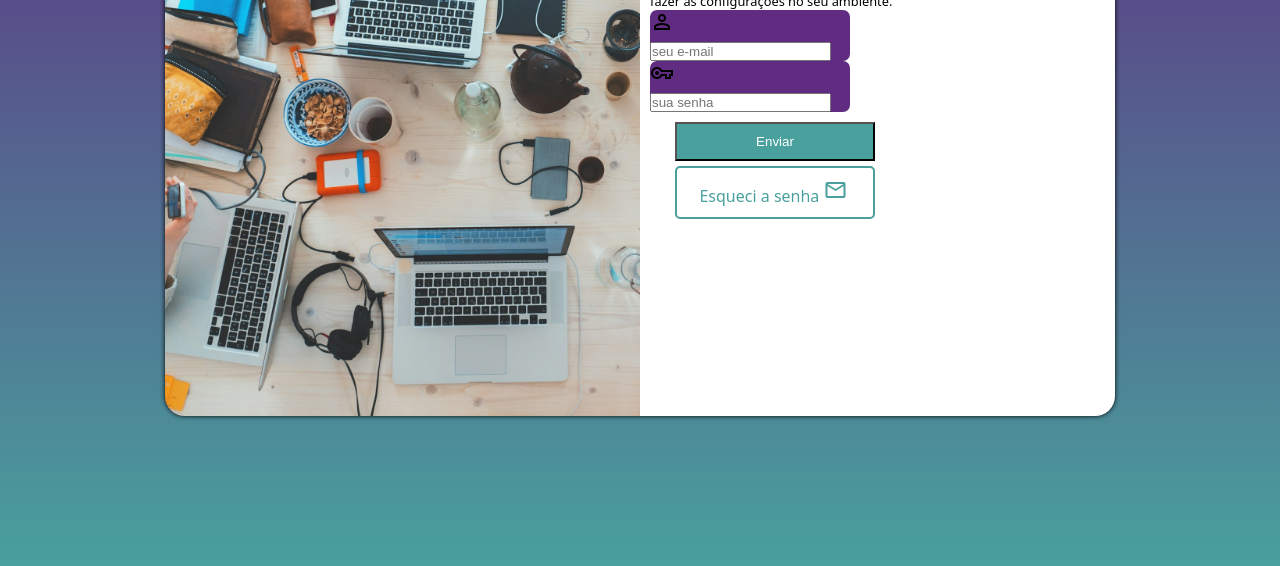
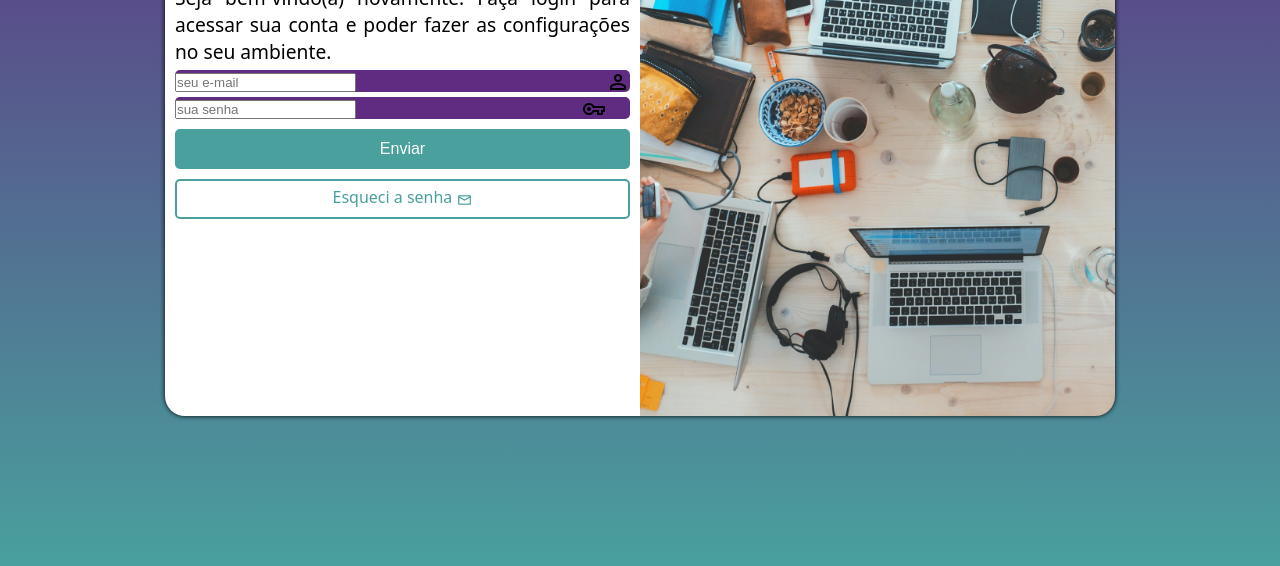
Before and after one commit to Pablito-Gomes/projeto-tela-login, a plain HTML site: page index.html in a window 1280 px wide. Shown: the part 234-800 px from the top of the page. Drawn offline with nearby package versions, Linux system fonts and the light colour scheme.

Commit message:
Atualização do projeto
Data: 10/06/2024

```diff
--- a/estilo/mobile-first.css
+++ b/estilo/mobile-first.css
@@ -82,32 +82,60 @@ h1{
 
 .input{
     background-color: var(--cor2);
-    width: 200px;
-    border-radius: 7px;
+    margin: 5px 0px;
+    border-radius: 5px;
+}
+
+.input > label{
+    float: right;
 }
 
 a{
     display: block;
-    padding: 10px;
     text-decoration: none;
     text-align: center;
-    max-width: 200px;
     border-radius: 5px;
-    margin-left: 25px;
-    margin-top: 5px;
+    color: var(--cor1);
+    padding: 5px;
 }
 
-#entrar{
-    padding: 10px;
+#enviar{
+    display: block;
+    color: white;
+    font-size: 1em;
     background-color: var(--cor1);
-    color: white;
-    width: 200px;
-    margin-left: 25px;
+    width: 100%;
+    height: 40px;
+    border: none;
+    border-radius: 5px;
     margin-top: 10px;
 }
 
+#enviar:hover{
+    background-color: white;
+    color: var(--cor1);
+    border: 2px solid var(--cor1);
+
+    transition: 0.5s;
+}
+
 #esqueci-a-senha{
-    border: 2px solid var(--cor1);
-    padding-left: 7px;
-    color: var(--cor1);
+   display: block;
+   width: 100%;
+   height: 40px;
+   border: 2px  solid var(--cor1);
+   margin-top: 10px;
 }
+
+#esqueci-a-senha:hover{
+    background-color: var(--cor1);
+    color: white;
+
+    transition: 0.5s;
+}
+
+#esqueci-a-senha > span{
+    font-size: 1em;
+    vertical-align: text-bottom;
+
+}
--- a/estilo/telas-medias.css
+++ b/estilo/telas-medias.css
@@ -46,14 +46,22 @@ article{
     }
 
     #img{
-        float: left;
+        float: right;
         width: 50%;
         height: 100%;
     }
 
     #form{
-        float: right;
+        float: left;
         width: 50%;
     }
 
+    h1{
+        font-size: 2em;
+    }
+
+    #texto{
+        font-size: 1.2em;
+    }
+
 }
--- a/index.html
+++ b/index.html
@@ -21,23 +21,34 @@
     <main>
 
         <article>
+
             <div id="img">
             </div>
+
             <div id="form">
+
                 <h1> Login </h1>
+
                 <p id="texto"> Seja bem-vindo(a) novamente. Faça login para acessar sua conta e poder fazer as configurações no seu ambiente. </p>
+
                 <form action="" method="post" autocomplete="on">
 
-                    <p class="input">
+                    <div class="input">
+
                         <label for="iemail">
 
                             <span class="material-symbols-outlined">
                                 person
                             </span>
+
                         </label>
-                        <input type="email" name="email" id="iemail" placeholder="seu e-mail" required>
-                    </p>
-                    <p class="input">
+
+                        <input type="email" name="email" id="iemail" placeholder="seu e-mail" required autocomplete="email">
+
+                    </div>
+
+                    <div class="input">
+
                         <label for="isenha">
 
                             <span class="material-symbols-outlined" class="input">
@@ -45,20 +56,26 @@
                             </span>
 
                         </label>
-                        <input type="password" name="senha" id="isenha" placeholder="sua senha" required minlength="8" maxlength="16">
-                    </p>
-                    <input type="submit" value="Enviar" id="entrar">
+
+                        <input type="password" name="senha" id="isenha" placeholder="sua senha" required minlength="8" maxlength="16" autocomplete="current-password">
+
+                    </div>
+
+                    <input type="submit" value="Enviar" id="enviar">
+
                     <a href="#" id="esqueci-a-senha"> Esqueci a senha
+
                         <span class="material-symbols-outlined">
                         mail
                         </span>
+
                     </a>
 
                 </form>
+
             </div>
 
     </main>
-
 
     </article>
 
```
